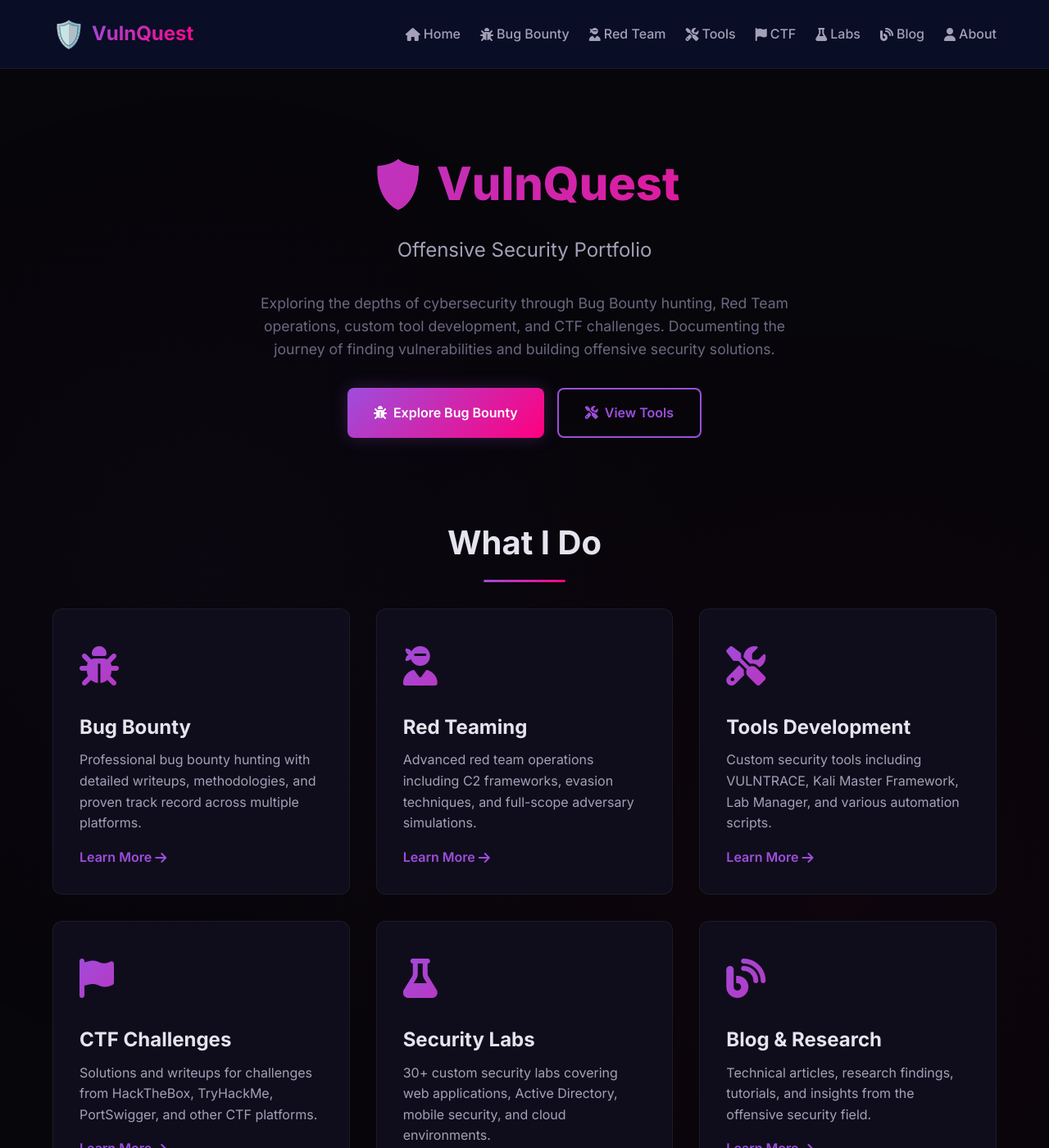
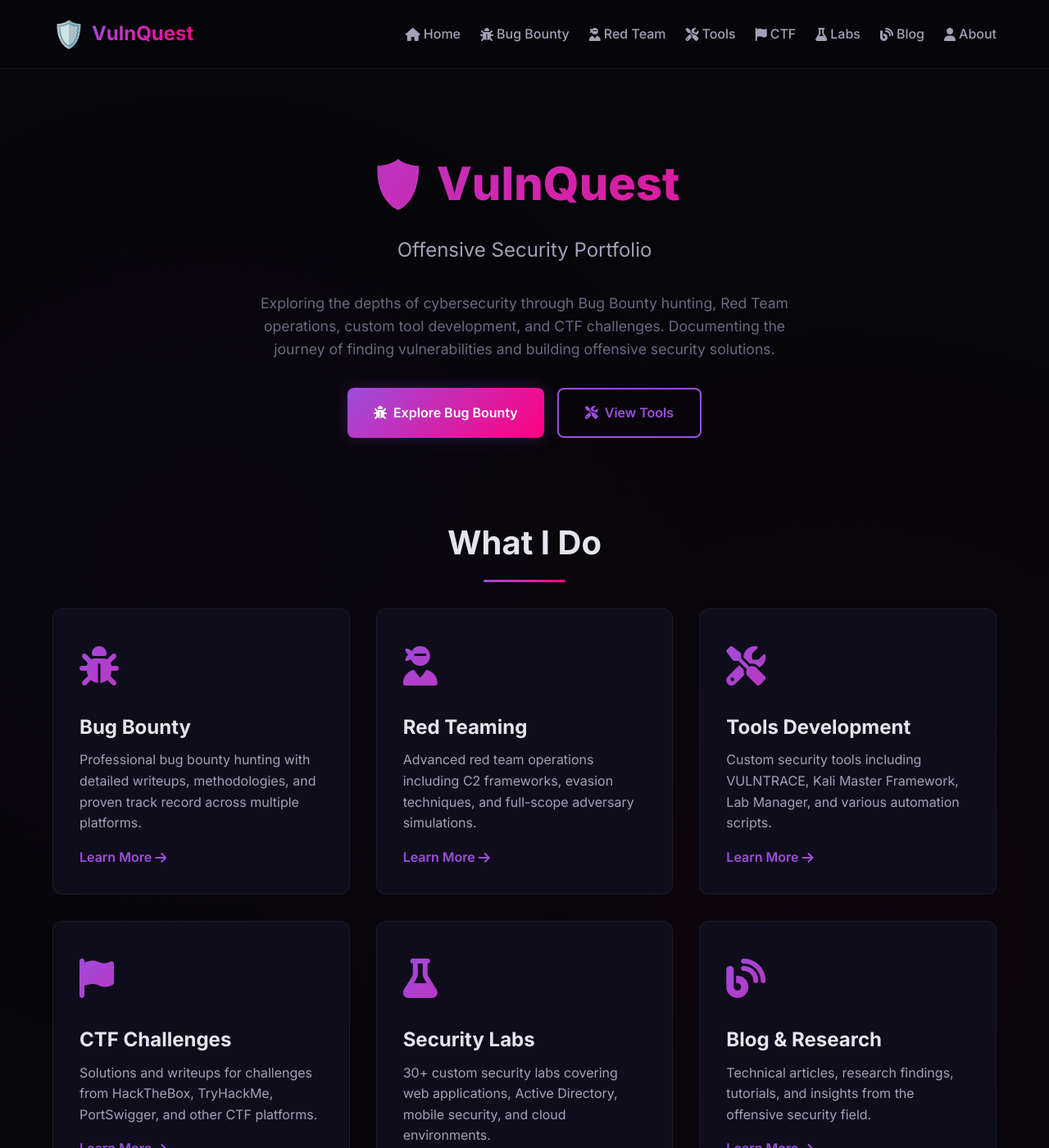
Before and after one commit to vulnquest58/vulnquest58.github.io, a Jekyll site: the page built from index.md, in a window 1280 px wide and 1400 px high. Shown: the whole window at 82% size. Built offline with Jekyll 4.4.1, drawn with Linux system fonts in a browser that asks for light colours.

Commit message:
fix: resolve layout dir conflict and style header background

```diff
--- a/_layouts/default.html
+++ b/_layouts/default.html
@@ -1,11 +1,11 @@
 <!DOCTYPE html>
-<html lang="{{ page.lang | default: site.lang | default: 'en' }}" dir="{{ page.dir | default: 'ltr' }}">
+<html lang="{{ page.lang | default: site.lang | default: 'en' }}" dir="{{ page.direction | default: 'ltr' }}">
 <head>
   <meta charset="UTF-8">
   <meta name="viewport" content="width=device-width, initial-scale=1.0">
   <meta name="description" content="{{ page.description | default: site.description }}">
   <meta name="author" content="{{ site.author }}">
-  <meta name="theme-color" content="#0a0e27">
+  <meta name="theme-color" content="#07060a">
 
   <title>{% if page.title %}{{ page.title }} | {% endif %}{{ site.title }}</title>
 
--- a/assets/css/style.css
+++ b/assets/css/style.css
@@ -103,7 +103,7 @@
 
 /* === Header === */
 .site-header {
-  background: rgba(10, 14, 39, 0.95);
+  background: rgba(7, 6, 10, 0.95);
   backdrop-filter: blur(10px);
   border-bottom: 1px solid var(--border-color);
   position: sticky;
```
